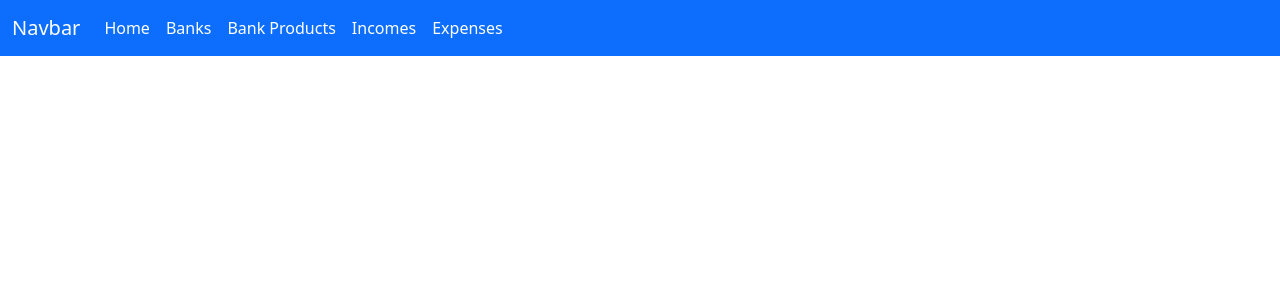
After one commit to etv18/be_aware, a Flask app: template app/templates/layout.html in a window 1280 px wide. The commit adds this page. Shown: the top 300 px of the page. Run offline with Flask 3, Linux system fonts and the light colour scheme; the template is opened without the code that fills it, so the values that code supplies are empty.

Commit message:
layout file has been set up in templates directory

```diff
--- /dev/null
+++ b/app/templates/layout.html
@@ -0,0 +1,46 @@
+<!doctype html>
+<html lang="en">
+  <head>
+    <meta charset="utf-8">
+    <meta name="viewport" content="width=device-width, initial-scale=1">
+    <title>{% block title %} Be Aware {% endblock %}</title>
+    <link href="https://cdn.jsdelivr.net/npm/bootstrap@5.3.8/dist/css/bootstrap.min.css" rel="stylesheet" integrity="sha384-sRIl4kxILFvY47J16cr9ZwB07vP4J8+LH7qKQnuqkuIAvNWLzeN8tE5YBujZqJLB" crossorigin="anonymous">
+  </head>
+  <body>
+    <nav class="navbar navbar-expand-lg bg-primary fixed-top mx-2 mx-auto">
+        <div class="container-fluid">
+            <a class="navbar-brand text-white" href="#">Navbar</a>
+            <button class="navbar-toggler" type="button" data-bs-toggle="collapse" data-bs-target="#navbarNav" aria-controls="navbarNav" aria-expanded="false" aria-label="Toggle navigation">
+                <span class="navbar-toggler-icon"></span>
+            </button>
+            <div class="collapse navbar-collapse" id="navbarNav">
+                <ul class="navbar-nav">
+                    <li class="nav-item">
+                        <a class="nav-link active text-white" aria-current="page" href="#">Home</a>
+                    </li>
+                    <li class="nav-item">
+                        <a class="nav-link text-white" href="{{ url_for('bank.index' ) }}">Banks</a>
+                    </li>
+                    <li class="nav-item">
+                        <a class="nav-link text-white" href="#">Bank Products</a>
+                    </li>
+                    <li class="nav-item">
+                        <a class="nav-link text-white" href="#">Incomes</a>
+                    </li>
+                    <li class="nav-item">
+                        <a class="nav-link text-white" href="#">Expenses</a>
+                    </li>
+                </ul>
+            </div>
+        </div>
+    </nav>
+
+    <main class="container mt-5">
+    {% block content %}
+
+    {% endblock %}
+    </main>
+
+    <script src="https://cdn.jsdelivr.net/npm/bootstrap@5.3.8/dist/js/bootstrap.bundle.min.js" integrity="sha384-FKyoEForCGlyvwx9Hj09JcYn3nv7wiPVlz7YYwJrWVcXK/BmnVDxM+D2scQbITxI" crossorigin="anonymous"></script>
+  </body>
+</html>
```
Also changed, not shown: app/templates/banks/index.html (+9 -1 lines), app/templates/home/index.html (deleted, +0 -47 lines).
